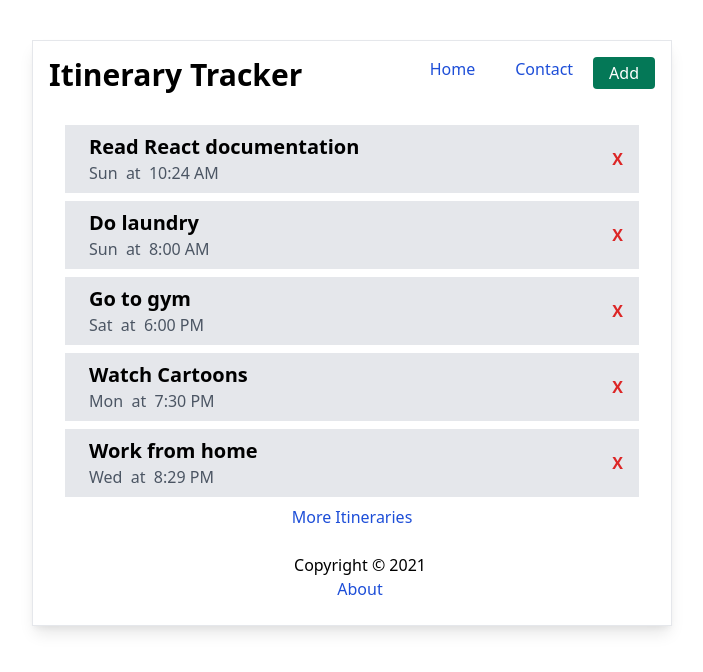
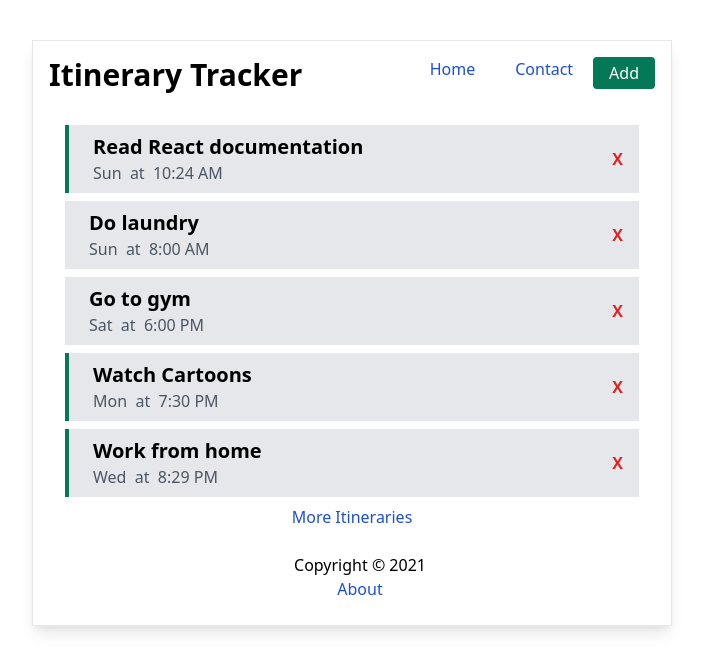
Before and after one commit to PrinceNiyonshuti/itinerary-tracker-v2, a React (Create React App) app: page / in a window 1280 px wide. Shown: the top 672 px of the page, without its empty margins (288-991 px from the left). Built offline with nearby package versions, Linux system fonts and the light colour scheme; data requests are answered from the project's data file.

Commit message:
Added Priority Class data

```diff
--- a/src/components/Itinerary.tsx
+++ b/src/components/Itinerary.tsx
@@ -26,7 +26,6 @@ function Itenarary(props: itineraryProps) {
 
 	// Making Priority Itinerary
 	const handlePriority = (itineraryUpdate: any) => {
-		// const { id, title, date, time, description, priority } = itineraryUpdate;
 		const { id, priority } = itineraryUpdate;
 
 		if (priority === true) {
@@ -58,13 +57,21 @@ function Itenarary(props: itineraryProps) {
 		}
 	};
 
+	// Priority Class
+	const getPriorityItinerary = (priority: any) => {
+		let classes =
+			"flex justify-between items-center bg-gray-200 mt-2 p-2 cursor-pointer transition ";
+		classes += priority === true ? "border-l-4 border-green-700" : "";
+		return classes;
+	};
+
 	return (
 		<div>
 			{props.itenaryData.map((itenary) => (
 				<li
 					key={itenary.id}
 					onDoubleClick={() => handlePriority(itenary)}
-					className="flex justify-between items-center bg-gray-200 mt-2 p-2 cursor-pointer transition ">
+					className={getPriorityItinerary(itenary.priority)}>
 					<div className="flex ml-2">
 						<div className="flex flex-col ml-2">
 							<Link to={`/read/${itenary.id}`}>
```
